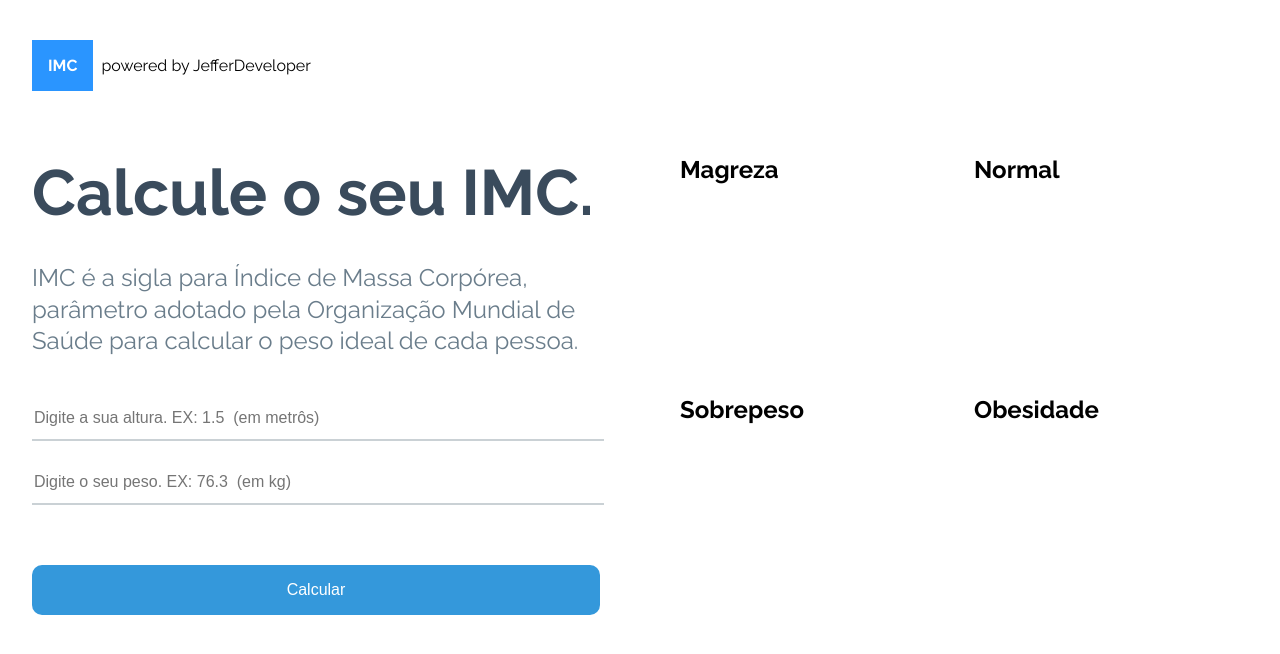
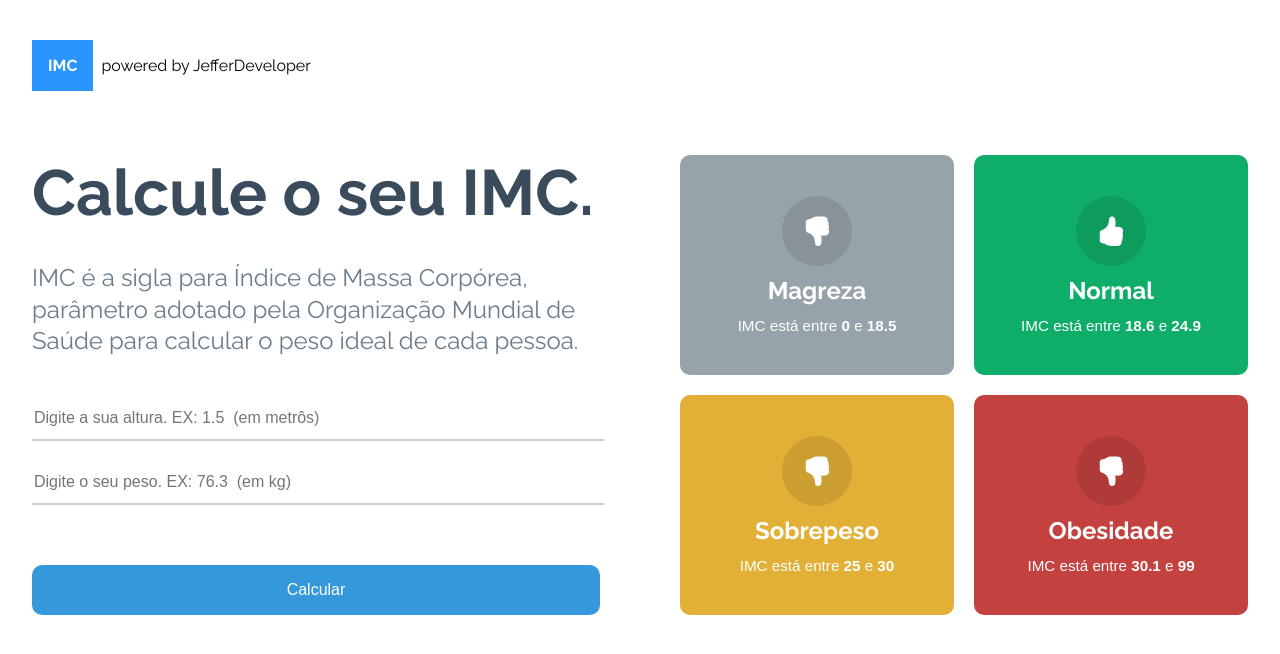
Before and after one commit to Jeffersoncharlles/calc-imc, a React (Create React App) app: page / in a window 1280 px wide. Shown: the top 654 px of the page. Built offline with nearby package versions, Linux system fonts and the light colour scheme.

Commit message:
chore:imc components layout commit

```diff
--- a/src/components/Imc/index.tsx
+++ b/src/components/Imc/index.tsx
@@ -1,5 +1,5 @@
 import styles from './styles.module.scss'
-import { } from 'react-icons'
+import { BsHandThumbsDownFill, BsHandThumbsUpFill } from 'react-icons/bs'
 
 interface IImcProps {
     data: {
@@ -14,8 +14,15 @@ interface IImcProps {
 export const Imc = ({ data }: IImcProps) => {
 
     return (
-        <div className={styles.containerImcLeves}>
+        <div className={styles.containerImcLeves} style={{ background: data.color }}>
+            <div className={styles.containerImcLeves_icons}>
+                {data.icon === 'up' && <BsHandThumbsUpFill size={30} />}
+                {data.icon === 'down' && <BsHandThumbsDownFill size={30} />}
+            </div>
             <h1>{data.title}</h1>
+            <p>
+                IMC está entre <strong>{data.imc[0]}</strong> e <strong>{data.imc[1]}</strong>
+            </p>
         </div>
     );
 }
--- a/src/components/Imc/styles.module.scss
+++ b/src/components/Imc/styles.module.scss
@@ -0,0 +1,32 @@
+.containerImcLeves {
+    flex: 1;
+    color: #fff;
+    border-radius: 0.625rem;
+    display: flex;
+    justify-content: center;
+    align-items: center;
+    flex-direction: column;
+    padding: 1.2rem;
+
+    &_icons {
+        width: 4.375rem;
+        height: 4.375rem;
+        border-radius: 50%;
+        background: rgba($color: #000000, $alpha: 0.1);
+        display: flex;
+        justify-content: center;
+        align-items: center;
+    }
+
+    h1 {
+        font-size: 1.5rem;
+        font-weight: bold;
+        margin-top: 10px;
+    }
+
+    p {
+        font-size: 0.95rem;
+        font-family: sans-serif;
+        margin-top: 0.75rem;
+    }
+}
```
